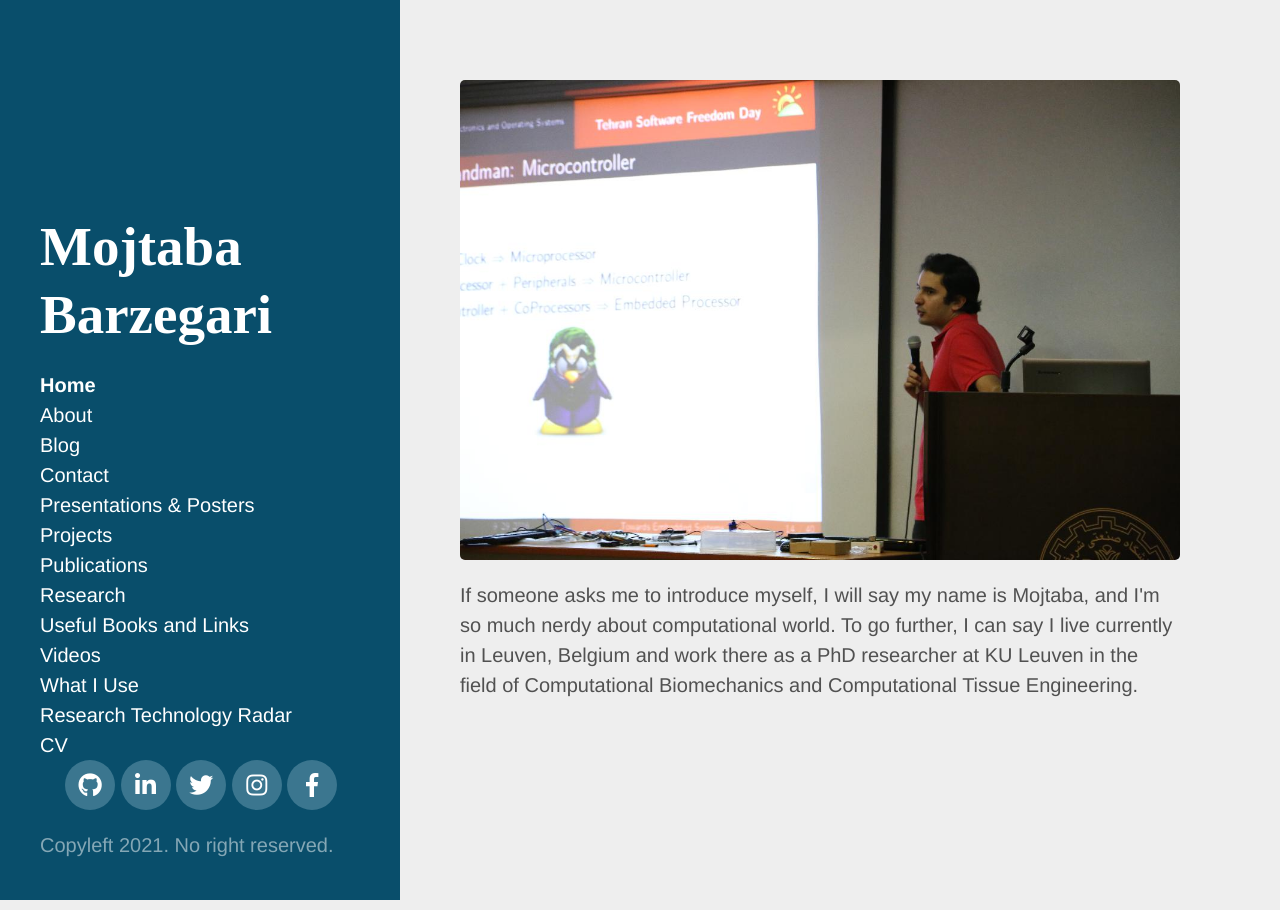
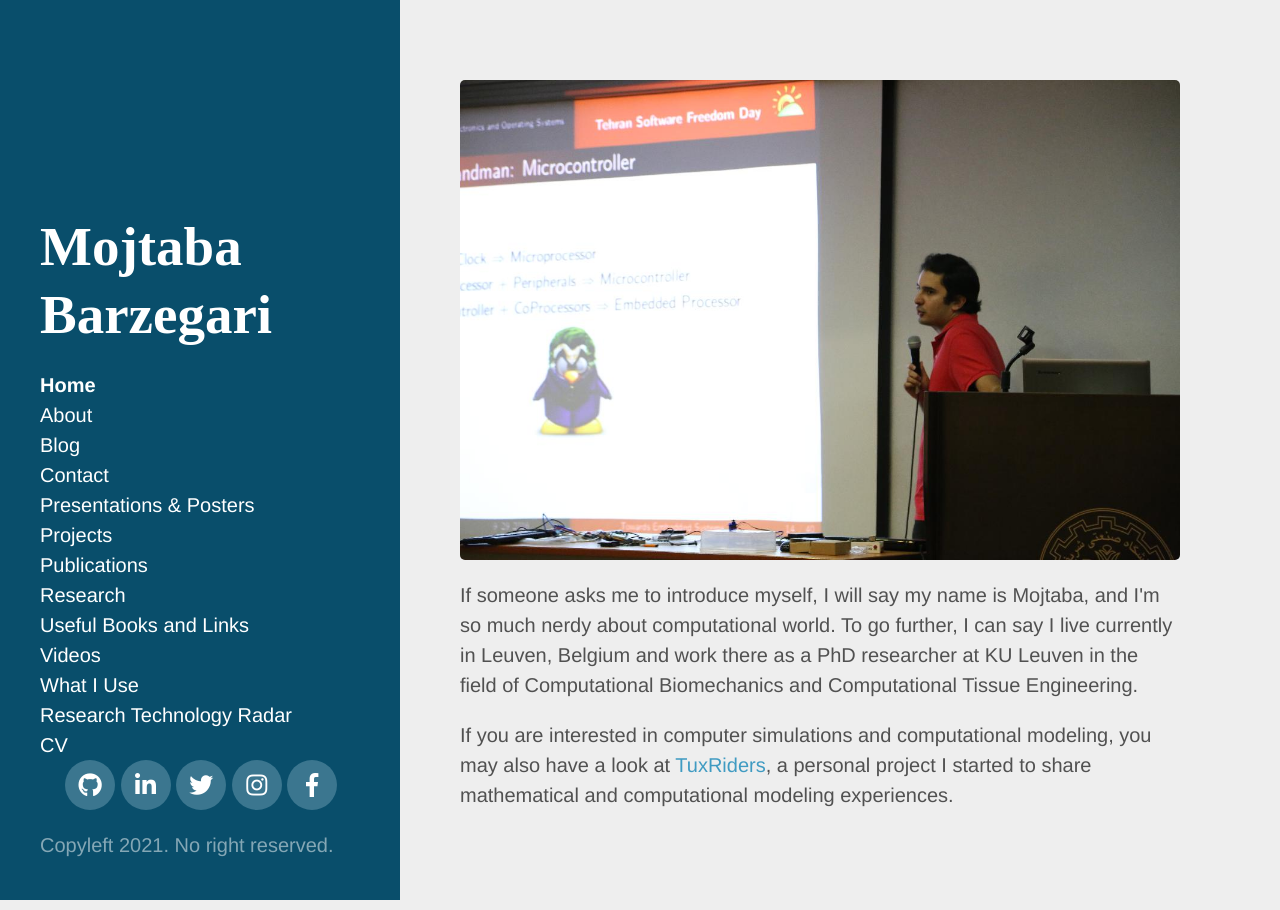
Before and after one commit to mbarzegary/mbarzegary.github.io, a Jekyll site: the page built from index.html, in a window 1280 px wide. Built offline with Jekyll 4.4.1, drawn with Linux system fonts in a browser that asks for light colours; nearby versions of some CDN libraries; some web fonts are replaced; the list of posts is cut into pages by our own code.

Commit message:
update home page

```diff
--- a/index.html
+++ b/index.html
@@ -8,6 +8,13 @@ title: Home
 <p> If someone asks me to introduce myself, I will say my name is Mojtaba, and I'm so much nerdy about computational world.
    To go further, I can say I live currently in Leuven, Belgium and work there as a PhD researcher at KU Leuven
    in the field of Computational Biomechanics and Computational Tissue Engineering.
+</p>
+
+<p>
+  If you are interested in computer simulations and computational modeling, you may also have
+   a look at <a target="_blank" href="http://tuxriders.com/">TuxRiders</a>, a personal project
+   I started to share mathematical and computational modeling experiences.
+</p>
 
 
 <!-- <div class="posts">
```
Also changed, not shown: 2 other files.
